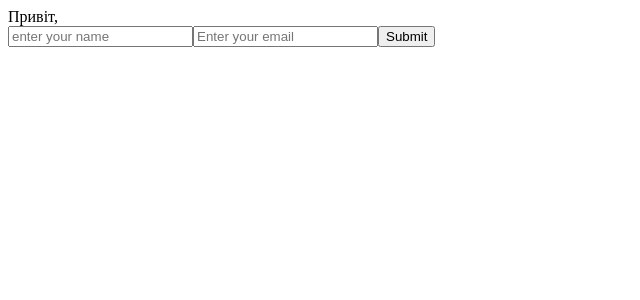
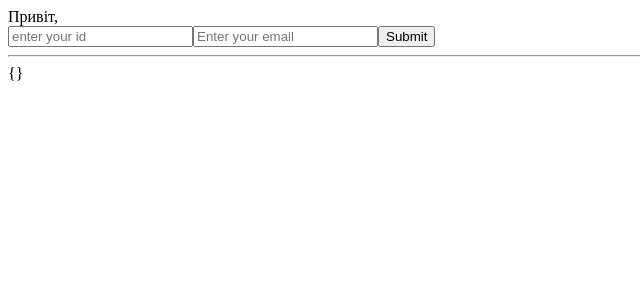
Before and after one commit to Taratakos/js-and-react, a React (Create React App) app: page / in a window 1280 px wide. Shown: the top 300 px of the page, without its empty margins (0-640 px from the left). Built offline with nearby package versions, Linux system fonts and the light colour scheme.

Commit message:
update acco to 3-rd part

```diff
--- a/src/App.js
+++ b/src/App.js
@@ -439,13 +439,11 @@ class App extends Component {
 }
 
 export default App;
+*/
+
+/** метод fetch
 
 */
-
-/** Об'єкти
-
-*/
-
 class User {
   constructor(userName, userAge, userChanel) {
     this.name = userName;
@@ -477,16 +475,21 @@ class App extends Component {
   constructor() {
     super();
     this.state = {
-      firstName: "",
-      email: "",
+      id: "",
+      user: {},
     };
   }
 
   onSubmit = (e) => {
     e.preventDefault();
 
-    console.log(this.state);
-    debugger;
+    fetch(`https://swapi.dev/api/people/${this.state.id}`)
+      .then((response) => response.json())
+      .then((user) => {
+        this.setState({
+          user,
+        });
+      });
   };
 
   onChange = (e) => {
@@ -498,17 +501,17 @@ class App extends Component {
   };
 
   render() {
-    console.log(this.state);
+    const { id, user } = this.state;
     return (
       <div className="App">
-        Привіт, {this.state.firstName}
+        Привіт, {id}
         <form onSubmit={this.onSubmit}>
           <input
-            value={this.state.firstName}
+            value={id}
             onChange={this.onChange}
-            name="firstName"
+            name="id"
             type="text"
-            placeholder="enter your name"
+            placeholder="enter your id"
           ></input>
           <input
             value={this.state.email}
@@ -519,6 +522,8 @@ class App extends Component {
           ></input>
           <button>Submit</button>
         </form>
+        <hr></hr>
+        {JSON.stringify(user)}
       </div>
     );
   }
```
